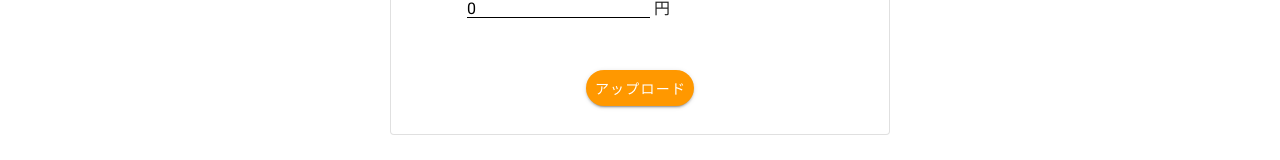
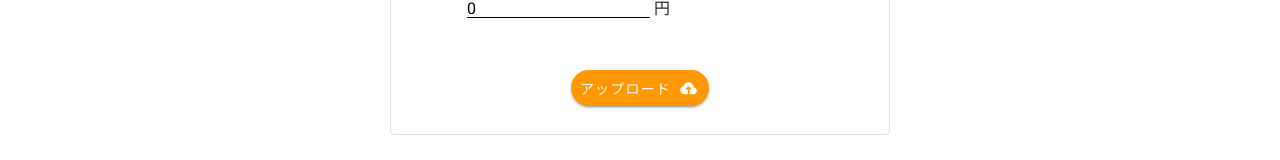
Before and after one commit to Hiraishi-Ryota/mediado-hack-2021-a, a Vue app in the folder src/frontend/: page / in a window 1280 px wide. Shown: the part 409-569 px from the top of the page. Built offline with nearby package versions, Linux system fonts and the light colour scheme; what vue-script2 would draw is missing.

Commit message:
ぐるぐるを追加

```diff
--- a/src/frontend/src/pages/Upload.vue
+++ b/src/frontend/src/pages/Upload.vue
@@ -46,12 +46,19 @@
       <v-card-actions>
         <v-btn
           rounded
+          :loading="loading"
           color="orange"
           dark
           class="mx-auto mb-5"
           @click="uploadData"
         >
           アップロード
+          <v-icon
+            right
+            dark
+          >
+            mdi-cloud-upload
+          </v-icon>
         </v-btn>
       </v-card-actions>
     </v-card>
@@ -155,9 +162,10 @@ export default {
       color: 'orange',
       success: false,
       upload: true,
-      bookTitle: 'ワンピース',
-      author: '尾田栄一郎',
-      confirmPrice: 3000,
+      loading: false,
+      bookTitle: '',
+      author: '',
+      confirmPrice: 0,
       coverImg: '',
       wordCount: 0,
       ePub: '',
@@ -173,6 +181,8 @@ export default {
     },
     async uploadData() {
       this.success = false
+
+      this.loading = true
 
       let form = new FormData()
       form.append("e_pub", this.file);
@@ -193,6 +203,8 @@ export default {
       this.wordCount = response.data.word_count
       this.ePub = response.data.e_pub
       this.chapters = response.data.chapters
+
+      this.loading = false
 
       this.upload = false
 
```
